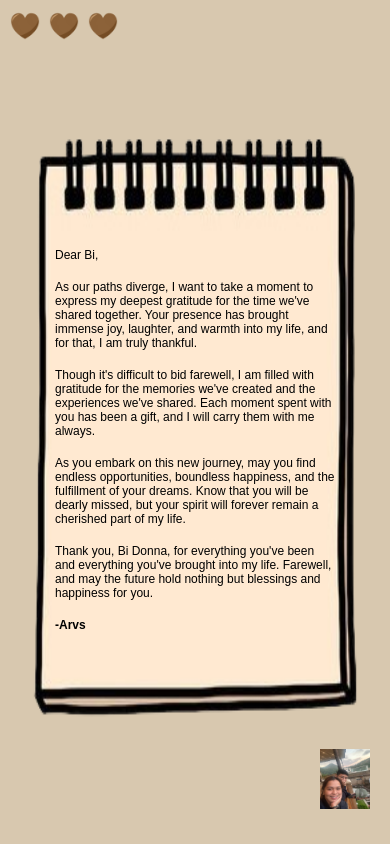
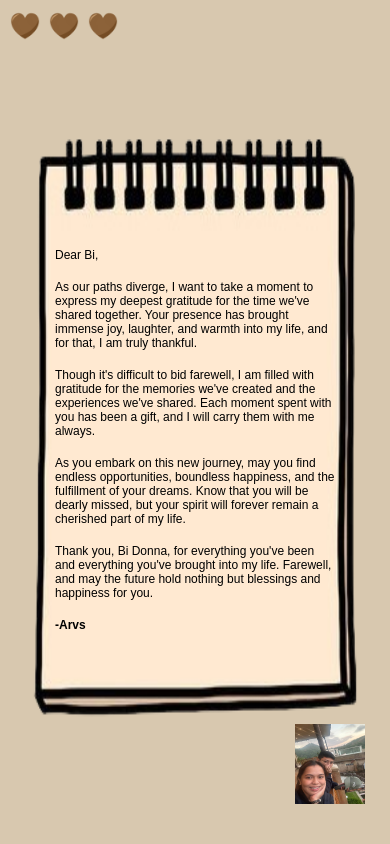
Before and after one commit to arvincaparros/farewell-message, a plain HTML site: page index.html in a window 390 px wide. Drawn offline with Linux system fonts and the light colour scheme.

Commit message:
Update style.css

```diff
--- a/style.css
+++ b/style.css
@@ -167,10 +167,10 @@ body {
     .pic {
         display: block;
         position: absolute;
-        right: 20px;
-        bottom: 35px;
+        right: 25px;
+        bottom: 40px;
 /*         transform: rotate(45deg); */
-        width: 50px;
-        height: 60px;
+        width: 70px;
+        height: 80px;
     }
 }
```
